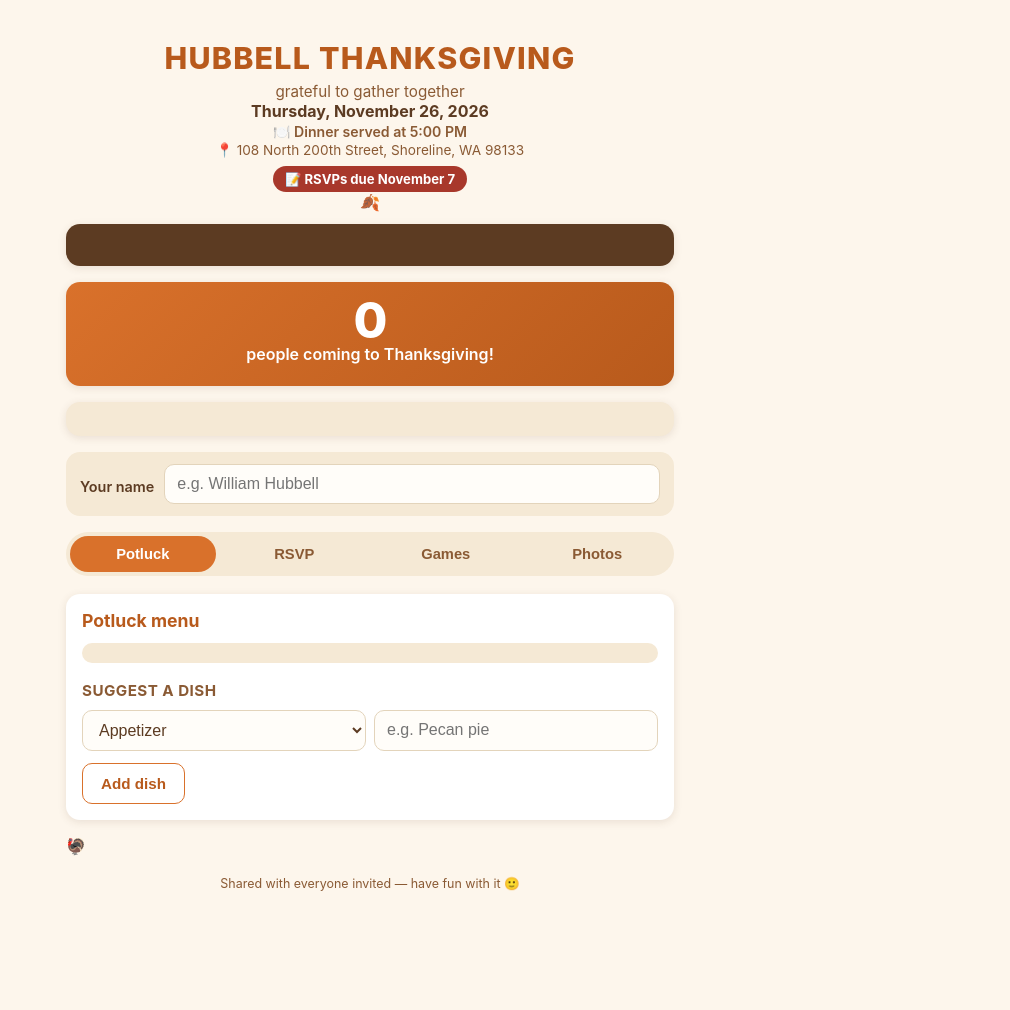
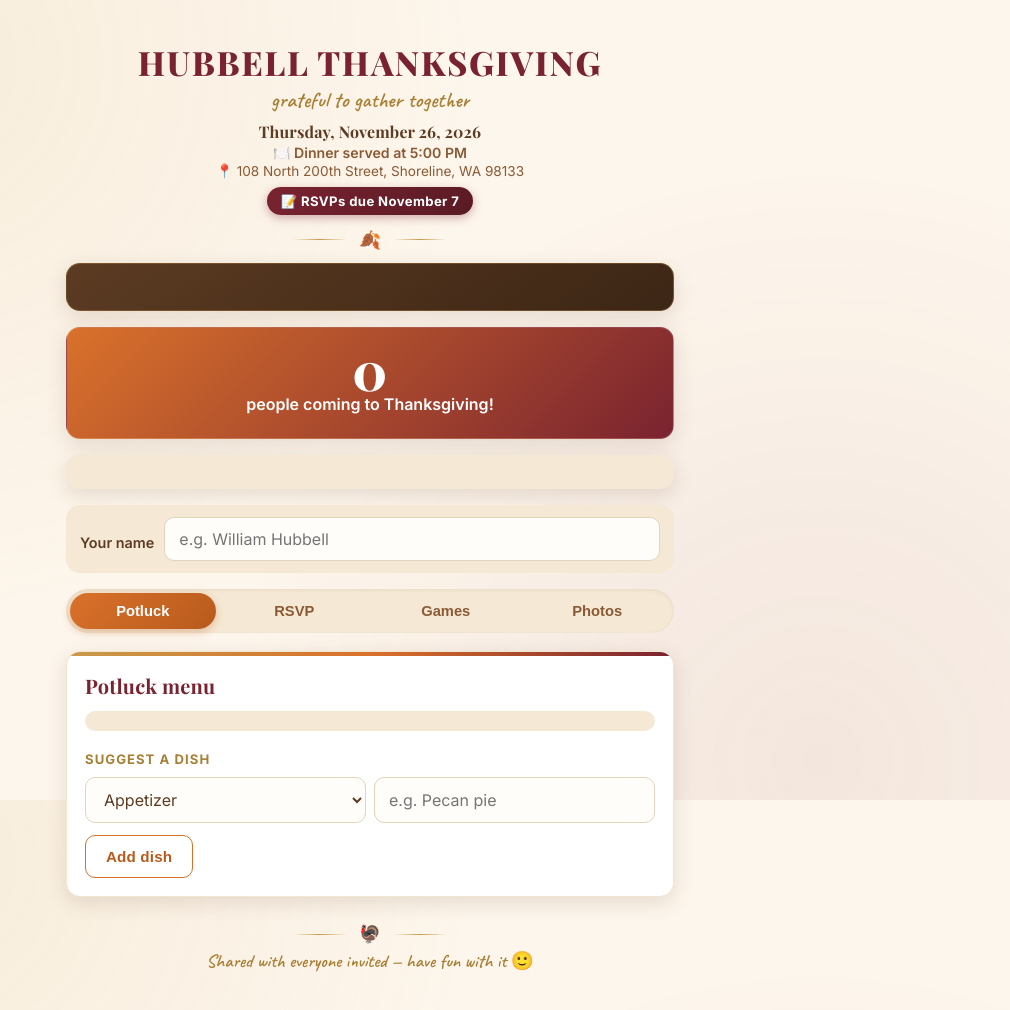
Before and after one commit to williamhubbell/thanksgiving-app, a website: page public/index.html in a window 1280 px wide. Shown: the whole page, without its empty margins (270-1280 px from the left). Before the commit the page ends 951 px from the top, so only its background shows below. Drawn offline with nearby package versions, Linux system fonts and the light colour scheme; no server answers.

Commit message:
Update styles.css

```diff
--- a/public/styles.css
+++ b/public/styles.css
@@ -7,16 +7,27 @@
   --orange-dark: #b85a1c;
   --red: #a8382b;
   --green: #5c7a4f;
-  --card-shadow: 0 2px 8px rgba(92, 59, 34, 0.12);
+  --gold: #c89a4a;
+  --gold-dark: #a87f34;
+  --maroon: #7a2330;
+  --maroon-dark: #591a24;
+  --card-shadow: 0 6px 20px rgba(92, 59, 34, 0.14);
   --radius: 14px;
+  --font-display: "Playfair Display", Georgia, "Times New Roman", serif;
+  --font-script: "Caveat", cursive;
+  --font-body: "Inter", -apple-system, BlinkMacSystemFont, "Segoe UI", Roboto, Helvetica, Arial, sans-serif;
 }
 
 * { box-sizing: border-box; }
 
 body {
   margin: 0;
-  font-family: -apple-system, BlinkMacSystemFont, "Segoe UI", Roboto, Helvetica, Arial, sans-serif;
-  background: var(--cream);
+  font-family: var(--font-body);
+  background-color: var(--cream);
+  background-image:
+    radial-gradient(circle at 15% 8%, rgba(200, 154, 74, 0.1), transparent 42%),
+    radial-gradient(circle at 85% 95%, rgba(122, 35, 48, 0.08), transparent 45%);
+  background-attachment: fixed;
   color: var(--brown);
   -webkit-font-smoothing: antialiased;
 }
@@ -45,16 +56,29 @@ header.top p {
 }
 
 header.top h1.site-title {
-  font-size: 1.9rem;
+  font-family: var(--font-display);
+  font-size: 2.1rem;
   font-weight: 800;
-  letter-spacing: 0.04em;
-  margin: 0 0 6px;
+  letter-spacing: 0.05em;
+  margin: 0 0 2px;
+  color: var(--maroon);
+  text-shadow: 0 1px 0 rgba(255, 255, 255, 0.5);
+}
+
+header.top .site-tagline {
+  font-family: var(--font-script);
+  font-size: 1.35rem;
+  font-weight: 600;
+  color: var(--gold-dark);
+  margin: 0 0 8px;
 }
 
 header.top .site-date {
   font-weight: 700;
   color: var(--brown);
   font-size: 1rem;
+  font-family: var(--font-display);
+  letter-spacing: 0.01em;
 }
 
 header.top .site-time {
@@ -85,22 +109,42 @@ header.top .site-address a:hover { text-decoration: underline; }
 header.top .site-rsvp-due {
   margin-top: 8px;
   display: inline-block;
-  background: var(--red);
+  background: linear-gradient(135deg, var(--maroon) 0%, var(--maroon-dark) 100%);
   color: #fff;
   font-weight: 700;
   font-size: 0.82rem;
-  padding: 5px 12px;
+  padding: 6px 14px;
   border-radius: 999px;
+  letter-spacing: 0.03em;
+  box-shadow: 0 3px 10px rgba(122, 35, 48, 0.35);
 }
 
+.header-divider {
+  display: flex;
+  align-items: center;
+  justify-content: center;
+  gap: 12px;
+  margin: 16px 0 2px;
+}
+.header-divider::before,
+.header-divider::after {
+  content: "";
+  height: 1px;
+  width: 54px;
+  background: linear-gradient(90deg, transparent, var(--gold), transparent);
+}
+.header-divider span { font-size: 1.1rem; line-height: 1; }
+.footer-divider { margin: 28px 0 6px; }
+
 .countdown-banner {
-  background: var(--brown);
+  background: linear-gradient(145deg, var(--brown) 0%, #3c2615 100%);
   color: #fff;
   border-radius: var(--radius);
-  padding: 16px;
+  padding: 18px 16px;
   text-align: center;
   margin-bottom: 16px;
   box-shadow: var(--card-shadow);
+  border: 1px solid rgba(200, 154, 74, 0.3);
 }
 .countdown-row {
   display: flex;
@@ -115,8 +159,8 @@ header.top .site-rsvp-due {
   min-width: 56px;
 }
 .cd-unit.wide { min-width: 160px; padding: 10px 20px; }
-.cd-num { font-size: 1.6rem; font-weight: 800; line-height: 1; }
-.cd-lbl { font-size: 0.68rem; text-transform: uppercase; opacity: 0.85; margin-top: 2px; }
+.cd-num { font-family: var(--font-display); font-size: 1.7rem; font-weight: 800; line-height: 1; }
+.cd-lbl { font-size: 0.68rem; text-transform: uppercase; letter-spacing: 0.04em; opacity: 0.85; margin-top: 2px; }
 .countdown-sub { font-size: 0.8rem; opacity: 0.85; margin-top: 10px; }
 
 .name-bar {
@@ -148,6 +192,7 @@ header.top .site-rsvp-due {
   background: var(--cream-dark);
   border-radius: 999px;
   padding: 4px;
+  box-shadow: inset 0 1px 4px rgba(92, 59, 34, 0.09);
 }
 
 .tab-btn {
@@ -160,36 +205,54 @@ header.top .site-rsvp-due {
   font-size: 0.92rem;
   color: var(--brown-light);
   cursor: pointer;
+  transition: background 0.2s ease, color 0.2s ease, box-shadow 0.2s ease;
 }
 
 .tab-btn.active {
-  background: var(--orange);
+  background: linear-gradient(135deg, var(--orange) 0%, var(--orange-dark) 100%);
   color: #fff;
+  box-shadow: 0 3px 8px rgba(184, 90, 28, 0.32);
 }
 
 .panel { display: none; }
 .panel.active { display: block; }
 
 .card {
+  position: relative;
   background: #fff;
   border-radius: var(--radius);
   box-shadow: var(--card-shadow);
-  padding: 16px;
-  margin-bottom: 16px;
+  padding: 20px 18px 18px;
+  margin-bottom: 18px;
+  border: 1px solid #f2e6cf;
+  overflow: hidden;
+}
+.card::before {
+  content: "";
+  position: absolute;
+  top: 0;
+  left: 0;
+  right: 0;
+  height: 4px;
+  background: linear-gradient(90deg, var(--gold), var(--orange), var(--maroon));
 }
 
 .card h2 {
   margin: 0 0 12px;
-  font-size: 1.1rem;
-  color: var(--orange-dark);
+  font-family: var(--font-display);
+  font-size: 1.25rem;
+  font-weight: 700;
+  letter-spacing: 0.01em;
+  color: var(--maroon);
 }
 
 .card h3 {
-  margin: 18px 0 8px;
-  font-size: 0.95rem;
-  color: var(--brown-light);
+  margin: 20px 0 10px;
+  font-size: 0.82rem;
+  color: var(--gold-dark);
   text-transform: uppercase;
-  letter-spacing: 0.03em;
+  letter-spacing: 0.08em;
+  font-weight: 700;
 }
 
 label {
@@ -201,12 +264,19 @@ label {
 
 input[type="text"], input[type="number"], textarea, select {
   width: 100%;
-  padding: 10px 12px;
-  border: 1px solid #e3d4bb;
+  padding: 11px 14px;
+  border: 1.5px solid #e3d4bb;
   border-radius: 10px;
   font-size: 1rem;
+  font-family: var(--font-body);
   background: #fffdf9;
   color: var(--brown);
+  transition: border-color 0.15s ease, box-shadow 0.15s ease;
+}
+input[type="text"]:focus, input[type="number"]:focus, textarea:focus, select:focus {
+  outline: none;
+  border-color: var(--gold);
+  box-shadow: 0 0 0 3px rgba(200, 154, 74, 0.18);
 }
 
 textarea { resize: vertical; min-height: 60px; }
@@ -240,22 +310,27 @@ textarea { resize: vertical; min-height: 60px; }
 
 .btn {
   display: inline-block;
-  background: var(--orange);
+  background: linear-gradient(135deg, var(--orange) 0%, var(--orange-dark) 100%);
   color: #fff;
   border: none;
-  padding: 11px 18px;
+  padding: 12px 20px;
   border-radius: 10px;
   font-weight: 700;
   font-size: 0.95rem;
+  letter-spacing: 0.01em;
   cursor: pointer;
   margin-top: 12px;
   text-align: center;
+  box-shadow: 0 3px 10px rgba(184, 90, 28, 0.32);
+  transition: transform 0.12s ease, box-shadow 0.12s ease;
 }
+.btn:active { transform: scale(0.97); box-shadow: 0 1px 4px rgba(184, 90, 28, 0.28); }
 
 .btn.secondary {
   background: transparent;
   color: var(--orange-dark);
-  border: 1px solid var(--orange);
+  border: 1.5px solid var(--orange);
+  box-shadow: none;
 }
 
 .btn.small {
@@ -382,24 +457,28 @@ button.btn:disabled { opacity: 0.5; cursor: not-allowed; }
 
 .footer-note {
   text-align: center;
-  color: var(--brown-light);
-  font-size: 0.78rem;
-  margin-top: 20px;
+  color: var(--gold-dark);
+  font-family: var(--font-script);
+  font-size: 1.15rem;
+  font-weight: 600;
+  margin-top: 4px;
 }
 
 a { color: var(--orange-dark); }
 
 .hero-banner {
-  background: linear-gradient(135deg, var(--orange) 0%, var(--orange-dark) 100%);
+  background: linear-gradient(135deg, var(--orange) 0%, var(--maroon) 100%);
   color: #fff;
   border-radius: var(--radius);
-  padding: 18px 16px;
+  padding: 20px 16px;
   text-align: center;
   margin-bottom: 16px;
   box-shadow: var(--card-shadow);
+  border: 1px solid rgba(255, 255, 255, 0.15);
 }
 .hero-banner .hero-num {
-  font-size: 2.6rem;
+  font-family: var(--font-display);
+  font-size: 2.8rem;
   font-weight: 800;
   line-height: 1;
   display: inline-block;
@@ -480,8 +559,10 @@ a { color: var(--orange-dark); }
 }
 .family-block:last-child { border-bottom: none; }
 .family-block .family-name {
+  font-family: var(--font-display);
   font-weight: 800;
-  color: var(--orange-dark);
+  font-size: 1.05rem;
+  color: var(--maroon);
 }
 .family-block ul {
   margin: 4px 0 2px 0;
@@ -601,7 +682,6 @@ a { color: var(--orange-dark); }
   box-shadow: 0 8px 30px rgba(0, 0, 0, 0.5);
 }
 
-
 /* Cook the Turkeys — just-for-fun tappable widget, purely client-side */
 .turkey-grid {
   display: grid;
```
